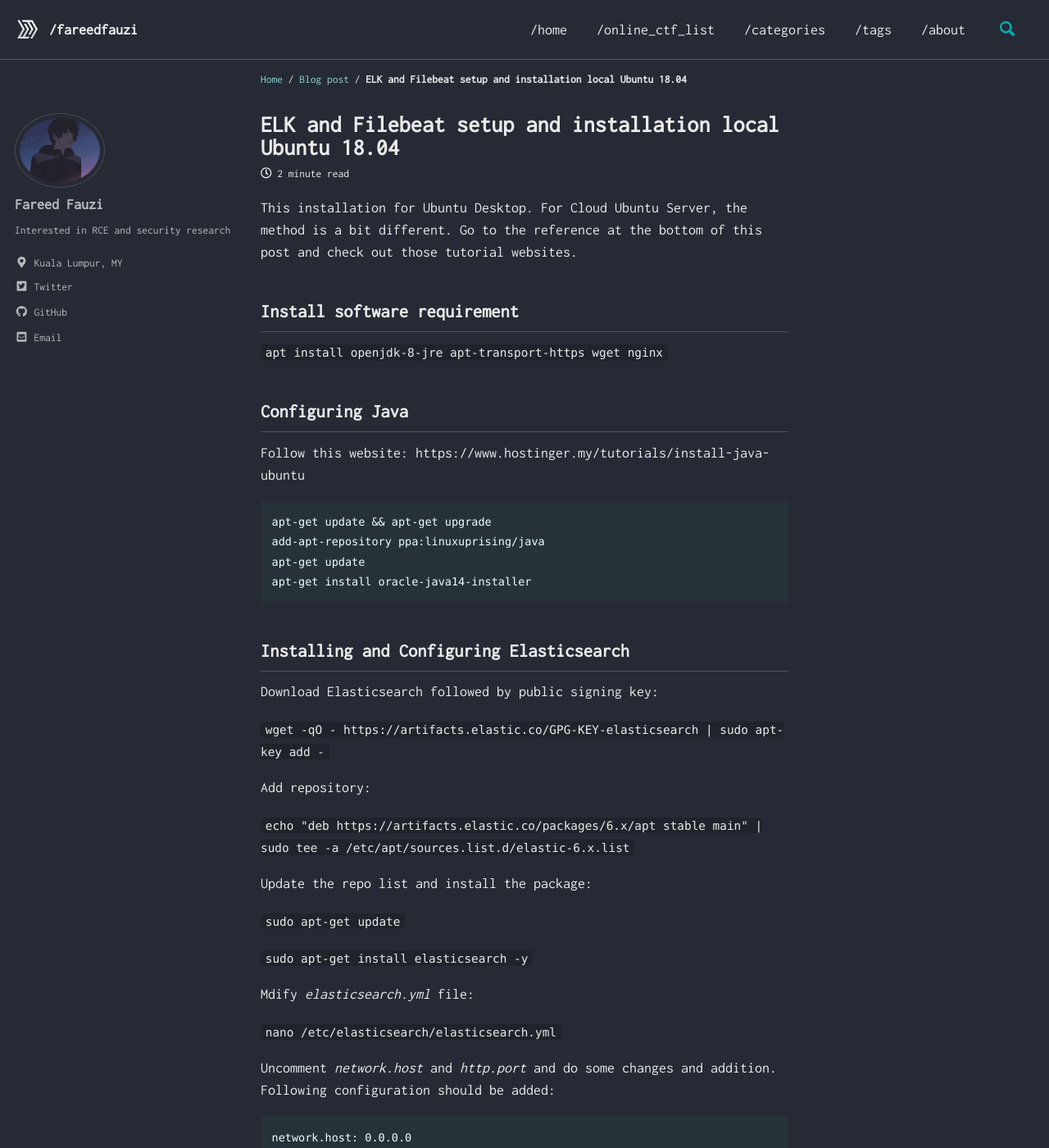
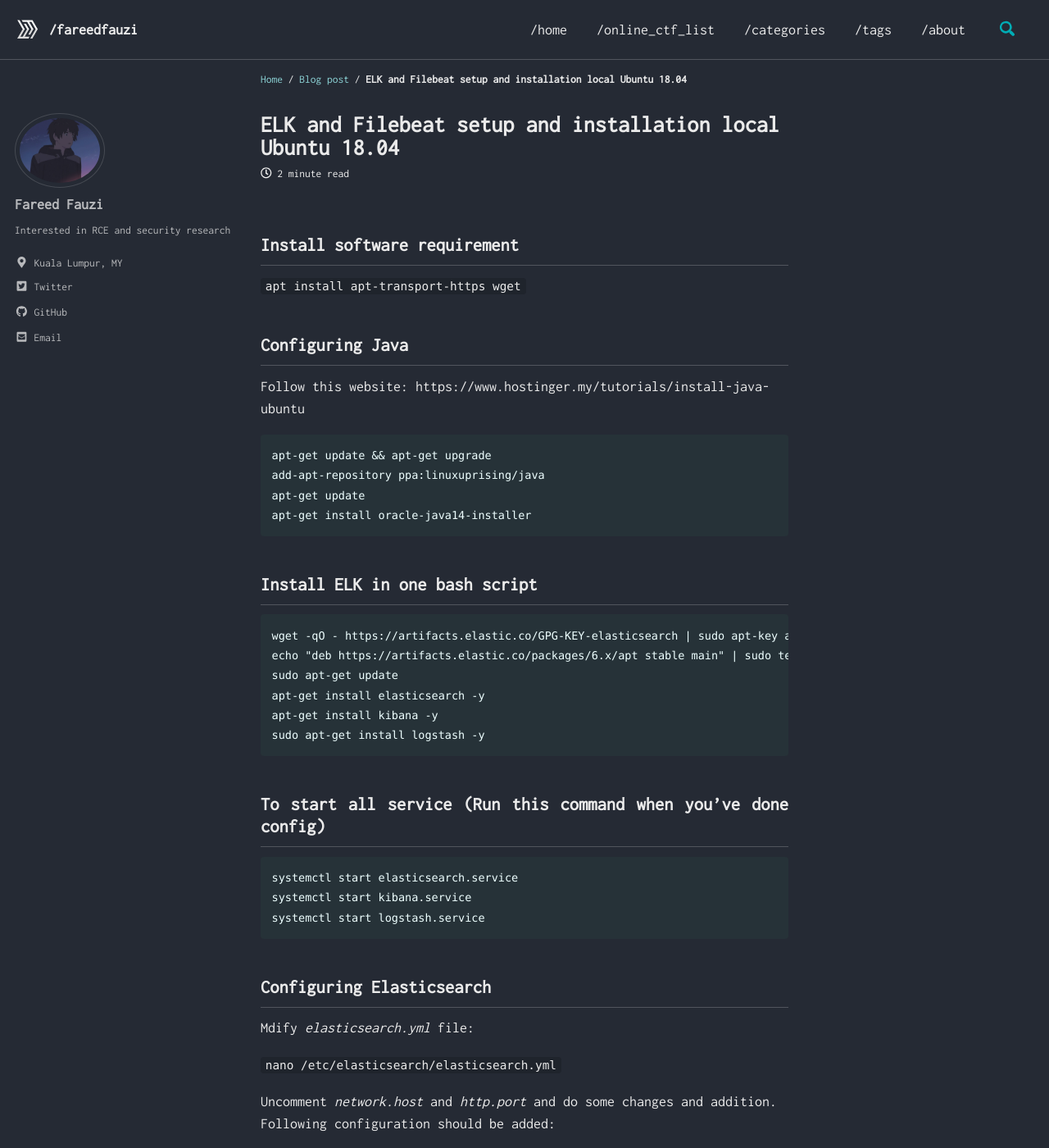
Before and after one commit to spiritedwolf/fareedfauzi.github.io, a Jekyll site: the page built from _posts/2020-03-18-Install-ELK-Filebeat.md, in a window 1280 px wide and 1400 px high. Shown: the whole window at 82% size. Built offline with Jekyll 4.4.1, drawn with Linux system fonts in a browser that asks for light colours; cached includes are drawn as plain includes; some of the changed text lies outside the part shown.

Commit message:
Update 2020-03-18-Install-ELK-Filebeat.md

````diff
--- a/_posts/2020-03-18-Install-ELK-Filebeat.md
+++ b/_posts/2020-03-18-Install-ELK-Filebeat.md
@@ -8,11 +8,10 @@ categories:
 - Blog-post
 ---
 
-This installation for Ubuntu Desktop. For Cloud Ubuntu Server, the method is a bit different. Go to the reference at the bottom of this post and check out those tutorial websites.
 
 ## Install software requirement
 
-``apt install openjdk-8-jre apt-transport-https wget nginx``
+``apt install apt-transport-https wget``
 
 ## Configuring Java
 
@@ -25,23 +24,24 @@ apt-get update
 apt-get install oracle-java14-installer
 ```
 
+## Install ELK in one bash script
+```
+wget -qO - https://artifacts.elastic.co/GPG-KEY-elasticsearch | sudo apt-key add -
+echo "deb https://artifacts.elastic.co/packages/6.x/apt stable main" | sudo tee -a /etc/apt/sources.list.d/elastic-6.x.list
+sudo apt-get update
+apt-get install elasticsearch -y
+apt-get install kibana -y
+sudo apt-get install logstash -y
+```
 
+## To start all service (Run this command when you've done config)
+```
+systemctl start elasticsearch.service
+systemctl start kibana.service
+systemctl start logstash.service
+```
 
-## Installing and Configuring Elasticsearch
-
-Download Elasticsearch followed by public signing key:
-
-``wget -qO - https://artifacts.elastic.co/GPG-KEY-elasticsearch | sudo apt-key add -``
-
-Add repository:
-
-``echo "deb https://artifacts.elastic.co/packages/6.x/apt stable main" | sudo tee -a /etc/apt/sources.list.d/elastic-6.x.list``
-
-Update the repo list and install the package:
-
-``sudo apt-get update``
-
-``sudo apt-get install elasticsearch -y``
+## Configuring Elasticsearch
 
 Mdify *elasticsearch.yml* file:
 
@@ -66,21 +66,17 @@ JAVA_HOME=/usr/lib/jvm/java-14-oracle
 
 Enable and start elastic search:
 
-``sudo systemctl enable elasticsearch.service``
-
-``sudo systemctl start elasticsearch.service``
-
-``sudo systemctl status elasticsearch``
+```
+sudo systemctl enable elasticsearch.service
+sudo systemctl start elasticsearch.service
+sudo systemctl status elasticsearch
+```
 
 Check installation
 
 ``curl localhost:9200/?pretty``
 
-## Installing and Configuring Kibana
-
-Install:
-
-``apt-get install kibana``
+## Configuring Kibana
 
 Modify Kibana settings:
 
@@ -95,18 +91,15 @@ elasticsearch.url: "http://localhost:9200"
 
 Enable it on boot and start Kibana service:
 
-``sudo systemctl enable kibana.service``
-
-``sudo systemctl start kibana.service``
-
-``sudo systemctl status kibana.service``
+```
+sudo systemctl enable kibana.service
+sudo systemctl start kibana.service
+sudo systemctl status kibana.service
+```
 
 Go to this url *localhost:5601* to view Kibana dashboard
 
-## Installing and Configuring Logstash
-Install Logstash:
-
-``sudo apt-get install logstash``
+## Configuring Logstash
 
 To load logstash beat create the below config file and insert below lines:
 
@@ -114,43 +107,34 @@ To load logstash beat create the below config file and insert below lines:
 
 ```
 input {
-
   beats {
-
     port => 5044
-
   }
-
 }
 ```
+
+(This part is based on yr requirement)
 Create the configuration file and insert below lines:
 
 ``sudo nano /etc/logstash/conf.d/30-elasticsearch-output.conf``
 
 ```
 output {
-
   elasticsearch {
-
     hosts => ["localhost:9200"]
-
     manage_template => false
-
     index => "%{[@metadata][beat]}-%{[@metadata][version]}-%{+YYYY.MM.dd}"
-
   }
-
 }
 ```
 
 Let’s enable Logstash on boot and start the service:
 
-``sudo systemctl enable logstash.service``
-
-``sudo systemctl start logstash.service``
-
-``sudo systemctl status logstash.service``
-
+```
+sudo systemctl enable logstash.service
+sudo systemctl start logstash.service
+sudo systemctl status logstash.service
+```
 
 # Filebeat setup and installation for Client
 
@@ -220,11 +204,11 @@ enabled: true
 
 We will start and enable Filebeat:
 
-``systemctl start filebeat``
-
-``systemctl enable filebeat``
-
-``systemctl status filebeat``
+```
+systemctl start filebeat
+systemctl enable filebeat
+systemctl status filebeat
+```
 
 ---
 
````
